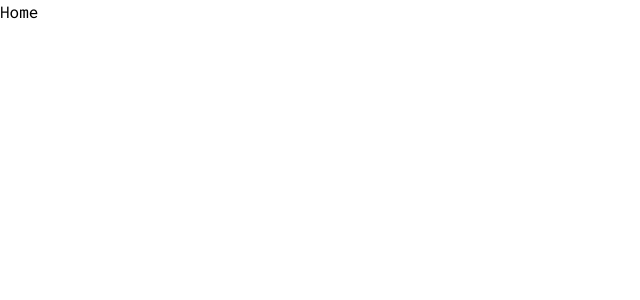
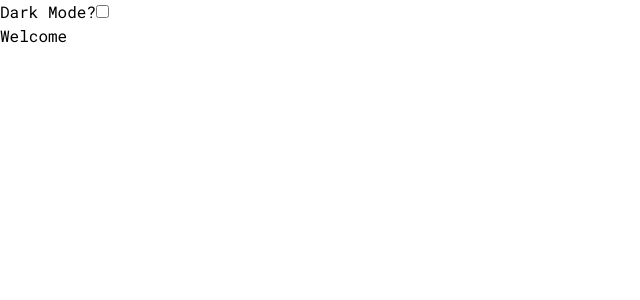
Before and after one commit to AliBahaari/devotel-assessment-task, a React (Vite) app: page / in a window 1280 px wide. Shown: the top 300 px of the page, without its empty margins (0-640 px from the left). Built offline with nearby package versions, Linux system fonts and the light colour scheme.

Commit message:
feat: implemented dark mode

```diff
--- a/package.json
+++ b/package.json
@@ -22,7 +22,8 @@
     "react-hook-form": "^7.54.2",
     "react-router": "^7.3.0",
     "react-toastify": "^11.0.5",
-    "tailwindcss": "^4.0.14"
+    "tailwindcss": "^4.0.14",
+    "zustand": "^5.0.3"
   },
   "devDependencies": {
     "@commitlint/cli": "^19.8.0",
--- a/src/components/DataTable.tsx
+++ b/src/components/DataTable.tsx
@@ -7,6 +7,7 @@ import {
   type ColumnDef,
 } from "@tanstack/react-table";
 import { useState } from "react";
+import { useDarkModeStore } from "../stores/useStore";
 
 interface DataTableProps<TData, TValue> {
   columns: ColumnDef<TData, TValue>[];
@@ -31,6 +32,8 @@ export function DataTable<TData, TValue>({
   cellClassName = "",
   isLoading,
 }: DataTableProps<TData, TValue>) {
+  const darkMode = useDarkModeStore((state) => state.darkMode);
+
   const [sorting, setSorting] = useState<SortingState>([]);
 
   const table = useReactTable({
@@ -52,7 +55,7 @@ export function DataTable<TData, TValue>({
       pageNumbers.push(
         <div
           onClick={() => onPageChange(i)}
-          className={`${i === currentPage ? "bg-slate-400 text-white" : "bg-slate-200"} cursor-pointer w-10 h-10 flex justify-center items-center`}
+          className={`${i === currentPage ? (darkMode ? "bg-slate-500" : "bg-slate-300") : ""} rounded-full cursor-pointer w-10 h-10 flex justify-center items-center`}
           key={i}
         >
           <span>{i}</span>
@@ -72,7 +75,7 @@ export function DataTable<TData, TValue>({
                 return (
                   <th
                     key={header.id}
-                    className="text-center text-[14px] text-[#707070]"
+                    className={`text-center text-[14px] ${darkMode ? "text-white" : "text-[#707070]"}`}
                     onClick={header.column.getToggleSortingHandler()}
                     style={{
                       cursor: header.column.getCanSort()
@@ -118,7 +121,7 @@ export function DataTable<TData, TValue>({
                 className={`${rowClassName} border-b-[1px] border-solid border-gray-400`}
               >
                 {row.getVisibleCells().map((cell) => (
-                  <td key={cell.id} className={`border ${cellClassName}`}>
+                  <td key={cell.id} className={`${cellClassName}`}>
                     <div className="my-3 line-clamp-2 text-center">
                       {flexRender(
                         cell.column.columnDef.cell,
@@ -140,10 +143,14 @@ export function DataTable<TData, TValue>({
       </table>
 
       {totalRows > pageSize && (
-        <div className="grid grid-cols-3 space-x-2 bg-slate-100 px-[20px] py-[16px]">
+        <div
+          className={`${darkMode ? "bg-slate-400" : "bg-slate-100"} grid grid-cols-3 space-x-2 px-[20px] py-[16px]`}
+        >
           <div className="flex flex-row items-center gap-2 text-[14px]">
             <span>Page</span>
-            <div className="flex h-[38px] w-[46px] items-center justify-center rounded-[8px] border border-slate-300 bg-white">
+            <div
+              className={`${darkMode ? "border-slate-500" : "border-slate-300"} bg-white text-black flex h-[38px] w-[46px] items-center justify-center rounded-[8px] border`}
+            >
               <span className="text-[16px] font-bold">{currentPage}</span>
             </div>
             <span>from</span>
--- a/src/components/FormBuilder.tsx
+++ b/src/components/FormBuilder.tsx
@@ -3,12 +3,15 @@ import { useGetDynamicData } from "../apis/GetDynamicData";
 import { FormFieldType } from "../types/FormFieldType.type";
 import { checkCondition } from "../utils/checkCondition";
 import { useEffect } from "react";
+import { useDarkModeStore } from "../stores/useStore";
 
 type FormBuilderProps = {
   props: FormFieldType;
 };
 
 function FormBuilder({ props }: FormBuilderProps) {
+  const darkMode = useDarkModeStore((state) => state.darkMode);
+
   const { register, watch, setValue } = useFormContext();
 
   const { data: getDynamicData } = useGetDynamicData({
@@ -74,7 +77,7 @@ function FormBuilder({ props }: FormBuilderProps) {
       <>
         <h2 className="text-lg">{props.label}</h2>
         <select
-          className="border min-w-sm px-1 py-1"
+          className={`border min-w-sm px-1 py-1 ${darkMode && "text-black border-white"}`}
           {...register(props.id, {
             required: {
               value: props.required,
--- /dev/null
+++ b/src/components/Layout.tsx
@@ -0,0 +1,28 @@
+import { Outlet } from "react-router";
+import { useDarkModeStore } from "../stores/useStore";
+
+function Layout() {
+  const darkMode = useDarkModeStore((state) => state.darkMode);
+  const toggleDarkMode = useDarkModeStore((state) => state.toggleDarkMode);
+
+  return (
+    <div
+      className={`${darkMode ? "bg-slate-600 text-white" : "bg-white text-black"} min-h-screen`}
+    >
+      <div>
+        <span>Dark Mode?</span>
+        <input
+          type="checkbox"
+          checked={darkMode}
+          onChange={() => toggleDarkMode()}
+        />
+      </div>
+
+      <h1>Welcome</h1>
+
+      <Outlet />
+    </div>
+  );
+}
+
+export default Layout;
--- a/src/main.tsx
+++ b/src/main.tsx
@@ -3,9 +3,9 @@ import Submit from "./pages/Submit/Submit.tsx";
 import { QueryClient, QueryClientProvider } from "@tanstack/react-query";
 import { ToastContainer } from "react-toastify";
 import { BrowserRouter, Route, Routes } from "react-router";
-import Home from "./pages/Home/Home.tsx";
 import List from "./pages/List/List.tsx";
 import "./index.css";
+import Layout from "./components/Layout.tsx";
 
 const queryClient = new QueryClient();
 
@@ -13,9 +13,10 @@ createRoot(document.getElementById("root")!).render(
   <BrowserRouter>
     <QueryClientProvider client={queryClient}>
       <Routes>
-        <Route index element={<Home />} />
-        <Route path="/submit" element={<Submit />} />
-        <Route path="/list" element={<List />} />
+        <Route path="/" element={<Layout />}>
+          <Route path="/submit" element={<Submit />} />
+          <Route path="/list" element={<List />} />
+        </Route>
       </Routes>
 
       <ToastContainer />
--- a/src/pages/Home/Home.tsx
+++ /dev/null
@@ -1,5 +0,0 @@
-function Home() {
-  return <>Home</>;
-}
-
-export default Home;
--- a/src/pages/List/List.tsx
+++ b/src/pages/List/List.tsx
@@ -106,7 +106,7 @@ function List() {
       ))}
       <input
         type="text"
-        className="border"
+        className="border min-w-sm px-1 py-1"
         placeholder="Search..."
         onChange={(event) => setSearch(event.target.value)}
       />
--- a/src/pages/Submit/Submit.tsx
+++ b/src/pages/Submit/Submit.tsx
@@ -76,7 +76,7 @@ function Submit() {
           </Reorder.Group>
 
           <button
-            className="px-10 py-4 bg-green-300 transition-colors hover:bg-green-400 active:bg-green-400 focus:bg-green-400 cursor-pointer"
+            className="px-10 py-4 bg-green-400 transition-colors hover:bg-green-500 active:bg-green-500 focus:bg-green-500 cursor-pointer"
             type="submit"
           >
             Submit
@@ -84,7 +84,7 @@ function Submit() {
         </form>
       </FormProvider>
 
-      <div className="my-10">
+      <div className="py-10">
         {Object.values(formProvider.formState.errors).length > 0 &&
           Object.values(formProvider.formState.errors).map((i, index) => (
             <p key={index} className="text-red-500 text-sm">
--- /dev/null
+++ b/src/stores/useStore.ts
@@ -0,0 +1,19 @@
+import { create } from "zustand";
+import { persist } from "zustand/middleware";
+
+interface DarkModeState {
+  darkMode: boolean;
+  toggleDarkMode: VoidFunction;
+}
+
+export const useDarkModeStore = create<DarkModeState>()(
+  persist(
+    (set) => ({
+      darkMode: false,
+      toggleDarkMode: () => set((state) => ({ darkMode: !state.darkMode })),
+    }),
+    {
+      name: "dark-mode-storage",
+    },
+  ),
+);
```
Also changed, not shown: 1 other file (tests, documents, lock files or other folders).
